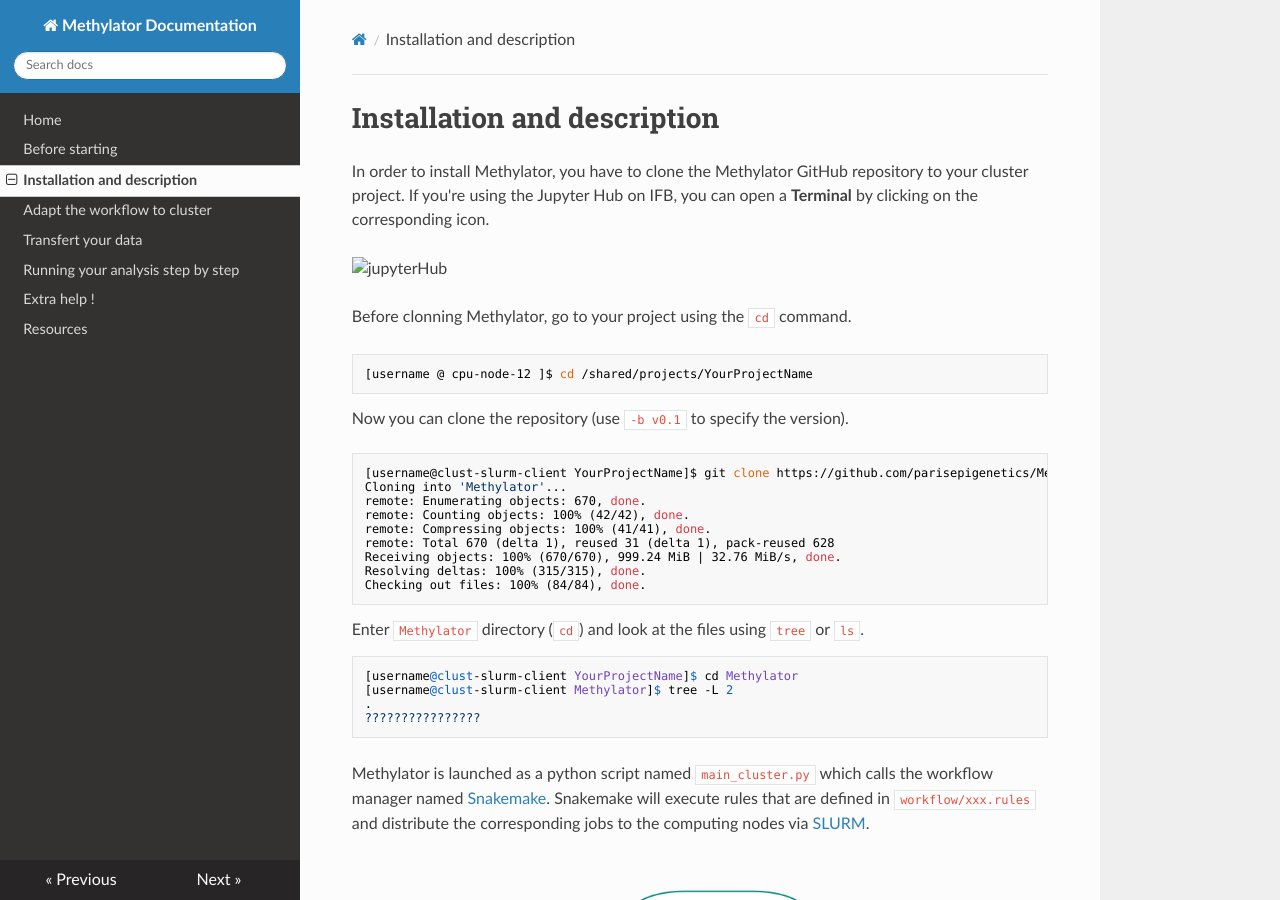
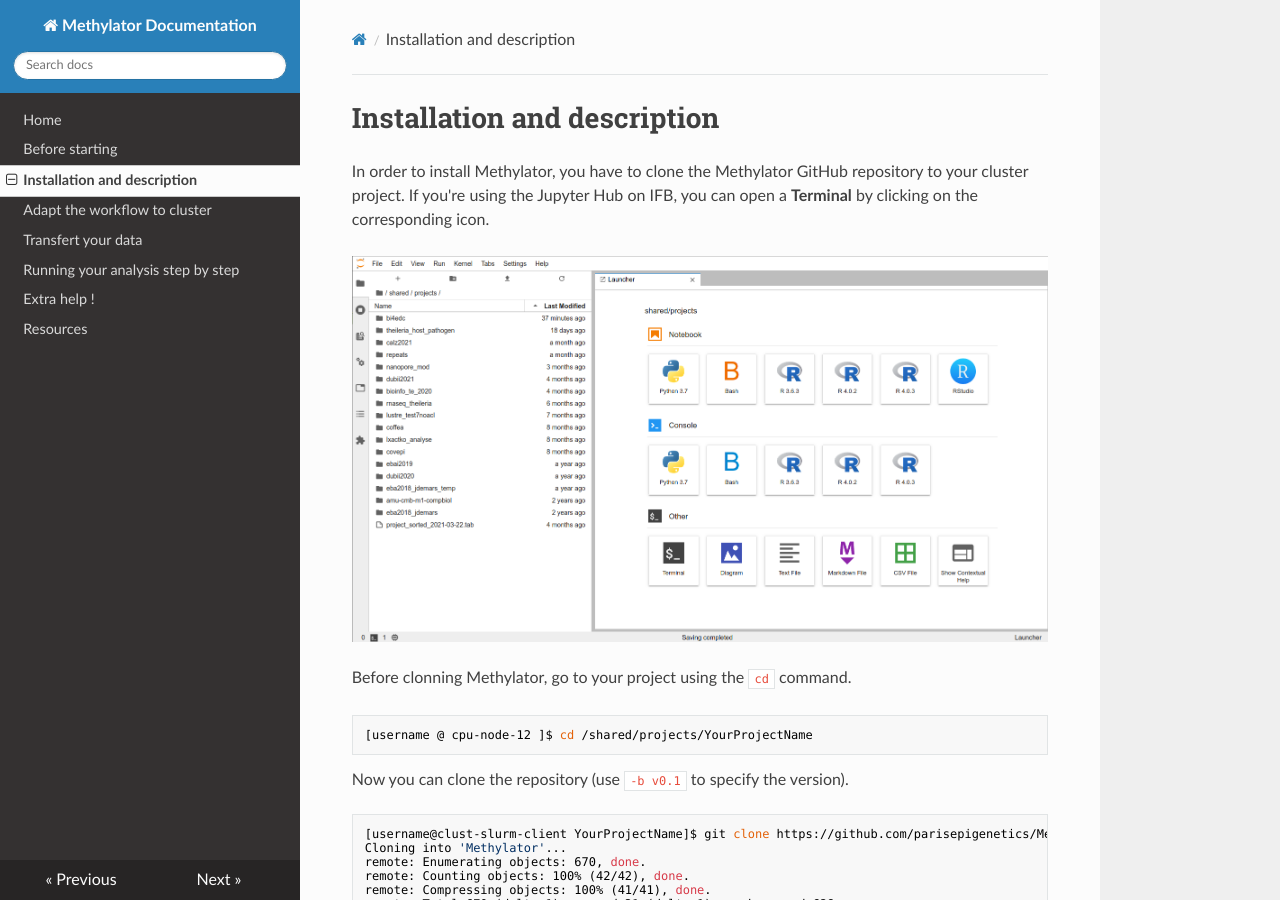
Before and after one commit to parisepigenetics/Methylator-Documentation, an MkDocs documentation site: the page built from docs/installation.md, in a window 1280 px wide and 900 px high. Built offline with MkDocs 1.6.1, drawn with Linux system fonts in a browser that asks for light colours; nearby versions of some CDN libraries.

Commit message:
Update installation.md

```diff
--- a/docs/installation.md
+++ b/docs/installation.md
@@ -3,7 +3,7 @@
 In order to install Methylator, you  have to clone the Methylator GitHub repository to your cluster project.
 If you're using the Jupyter Hub on IFB, you can open a **Terminal** by clicking on the corresponding icon.
 
-![jupyterHub](img/jupyterHub.png)
+![jupyterHub](img/JupyterHub.png)
 
 Before clonning Methylator, go to your project using the `cd` command.
 
```
